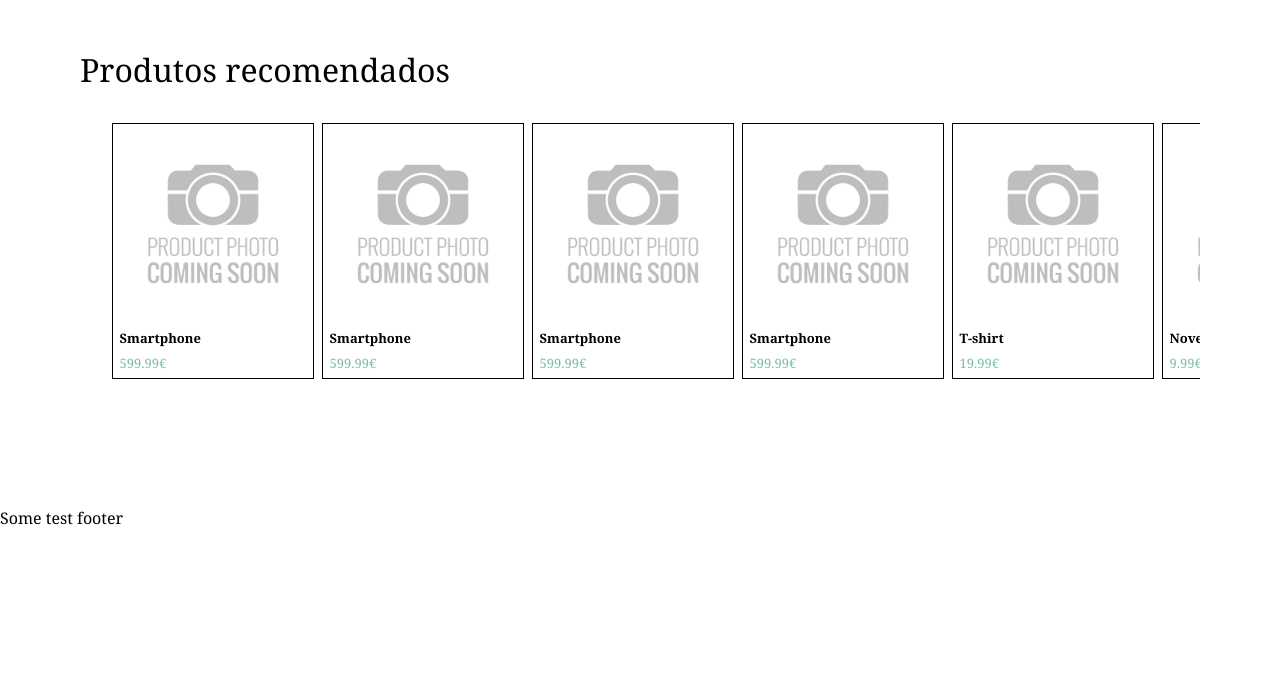
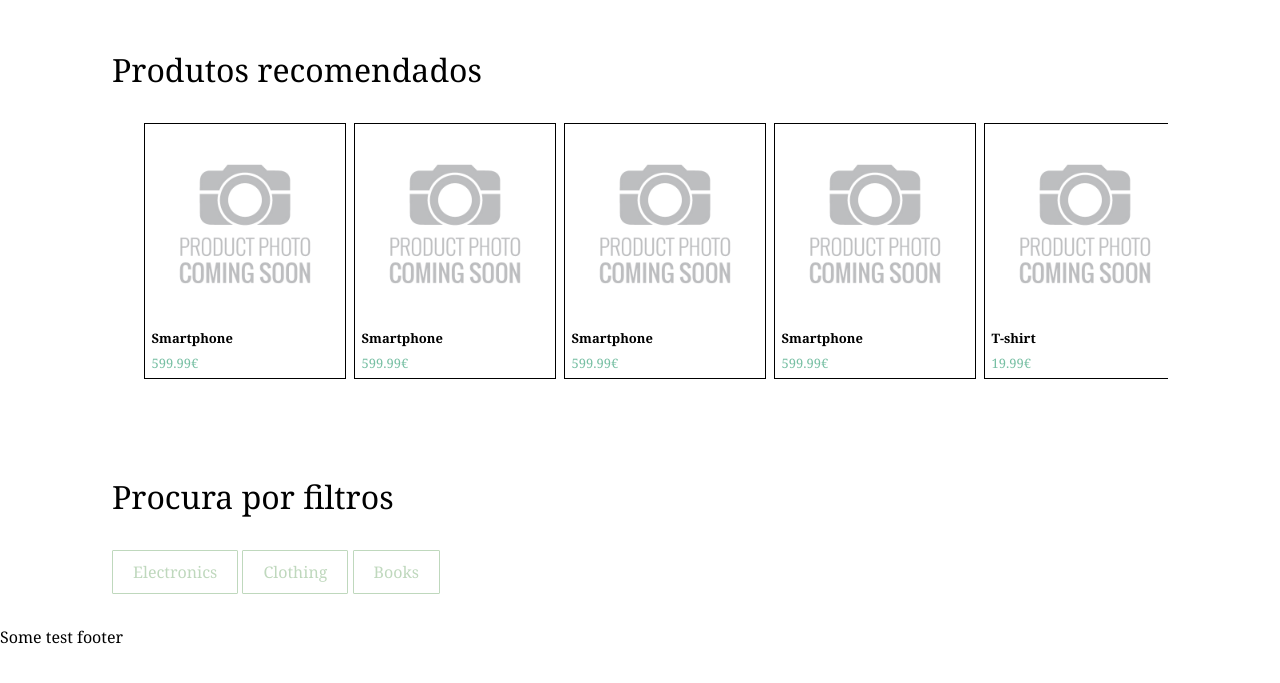
Before and after one commit to FEUP-LTW-2024/ltw-project-2024-ltw06g02, a PHP site: page / in a window 1280 px wide. Shown: the part 80-763 px from the top of the page. Run offline with PHP 8.4, Linux system fonts and the light colour scheme; data comes from the database, SQL or seed files in the repository.

Commit message:
Filters section

```diff
--- a/css/landing.css
+++ b/css/landing.css
@@ -15,7 +15,7 @@
 }
 
 .product-section{
-   padding: 1em 5em 5em 5em ;
+   padding: 1em 7em 1em 7em;
 }
 
 .products-title{
@@ -38,3 +38,17 @@
    font-size: small;
    color: #77BFA3;
 }
+
+.filter-btn {
+   padding: 10px 20px;
+   font-size: 16px;
+   color: #BFD8BD;
+   border: 1px solid #BFD8BD;
+   border-radius: 1px;
+   background-color: white;
+}
+
+.filter-btn:hover {
+   background-color: whitesmoke;
+   cursor: pointer;
+}
--- /dev/null
+++ b/database/filters.php
@@ -0,0 +1,10 @@
+<?php
+   function getAllFilters($db){
+      $stmt = $db->prepare(
+         "SELECT * FROM productCategory"
+      );
+      $stmt->execute();
+      $articles = $stmt->fetchAll();
+      return $articles;
+   }
+?>
--- a/index.php
+++ b/index.php
@@ -2,13 +2,17 @@
    require_once('templates/footer.tl.php');
    require_once('templates/header.tl.php');
    require_once('templates/article.tl.php');
+   require_once('templates/filter.tl.php');
    require_once('database/connection.php');
    require_once('database/articles.php');
+   require_once('database/filters.php');
 
    $db = getDatabaseConnection();
    $articles = getAllArticles($db);
+   $filters = getAllFilters($db);
 
    printHeader('Bazinga!');
    printArticleSection($articles);
+   printFiltersSection($filters);
    printFooter();
 ?>
--- /dev/null
+++ b/templates/filter.tl.php
@@ -0,0 +1,28 @@
+<?php
+   function printFilterButton($filter){
+?>
+
+   <button class="filter-btn"><?= $filter['name'] ?></button>
+
+<?php
+   }
+?>
+
+<?php
+   function printFiltersSection($filters){
+?>
+
+   <div class="product-section">
+      <h3 class="products-title">Procura por filtros</h3>
+      <section>
+         <?php
+            foreach($filters as $filter){
+               printFilterButton($filter);
+            }
+         ?>
+      </section>
+   </div>
+
+<?php
+   }
+?>
```
